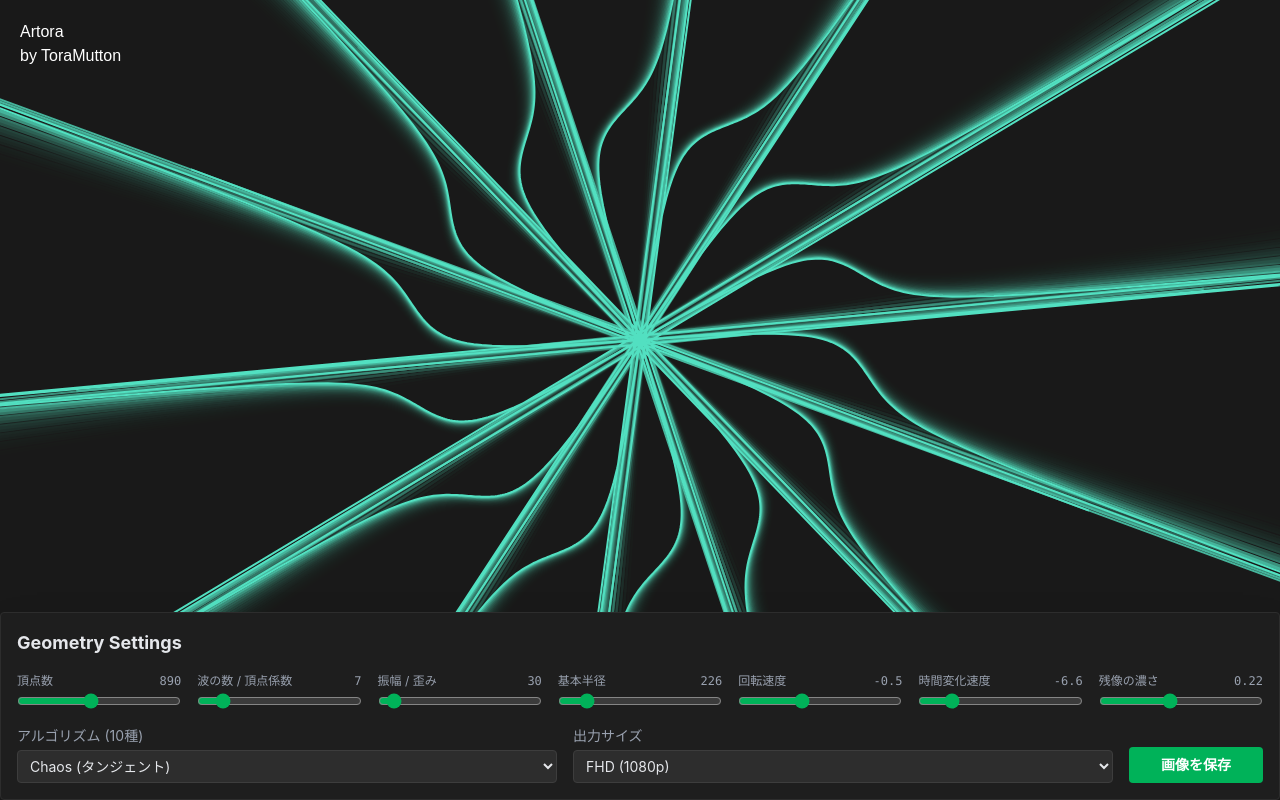
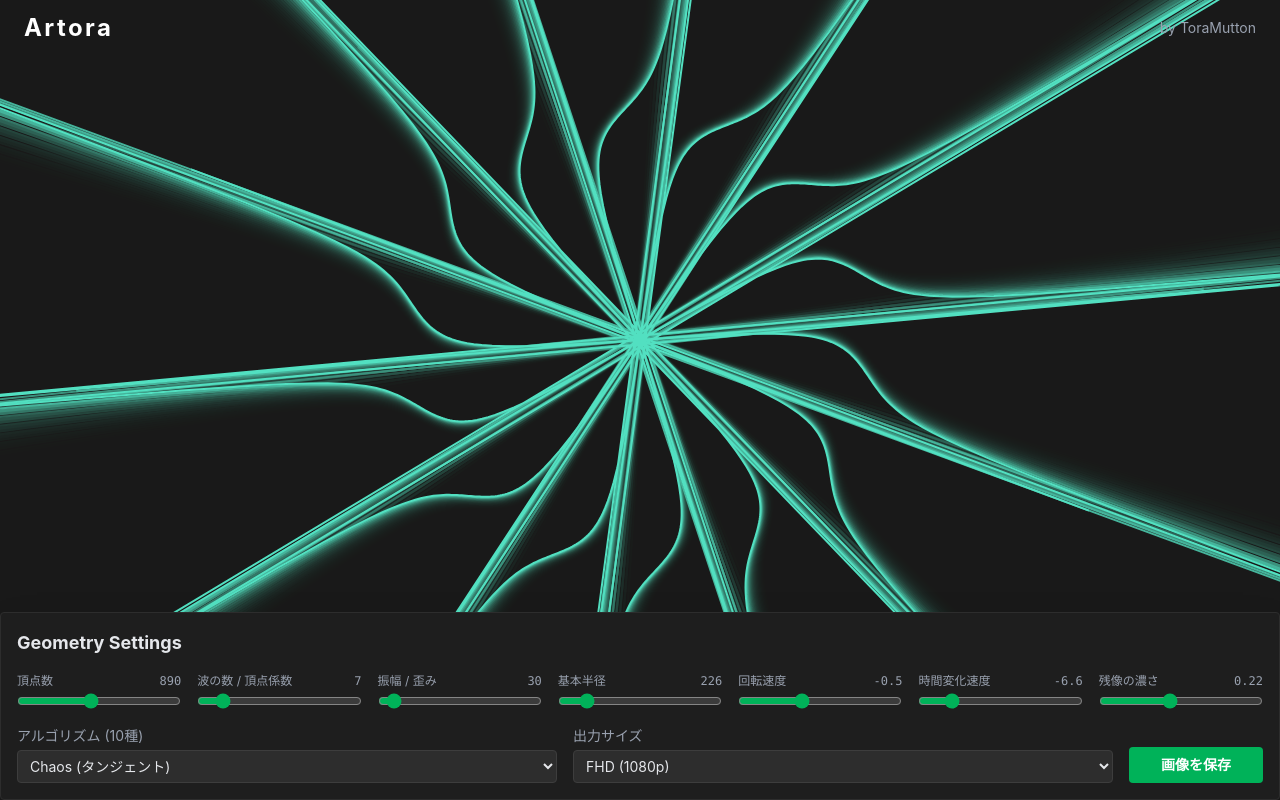
Before and after one commit to ToraMutton/geo-art-gen, a React (Vite) app: page / in a window 1280 px wide. Built offline with nearby package versions, Linux system fonts and the light colour scheme.

Commit message:
feat: change layout of title

```diff
--- a/src/App.tsx
+++ b/src/App.tsx
@@ -2,10 +2,11 @@ import { GeometricCanvas } from './components/GeometricCanvas';
 
 function App() {
   return (
-    <div style={{ color: 'white', padding: '20px', fontFamily: 'sans-serif' }}>
-      <h1 style={{ pointerEvents: 'none' }}>Artora</h1>
-      <p style={{ pointerEvents: 'none' }}>by ToraMutton</p>
-
+    <div>
+      <div className="fixed top-0 left-0 right-0 z-10 px-6 py-3 flex justify-between items-center pointer-events-none">
+        <h1 className="text-2xl font-bold tracking-widest text-white">Artora</h1>
+        <p className="text-sm text-gray-400">by ToraMutton</p>
+      </div>
       <GeometricCanvas />
     </div>
   );
```
